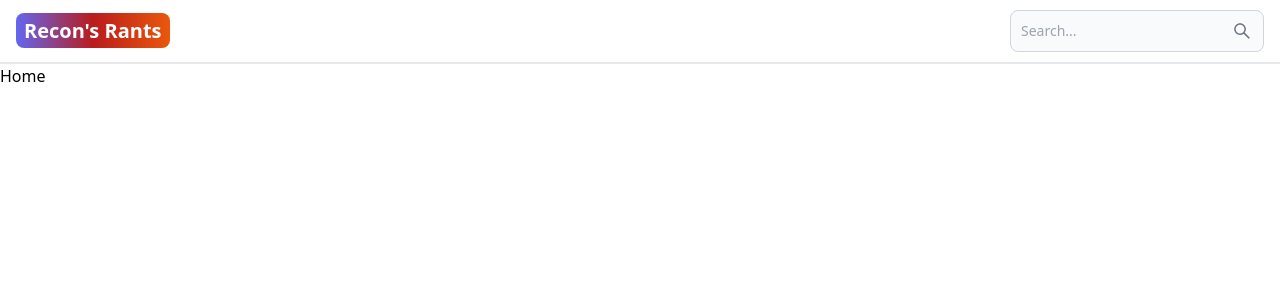
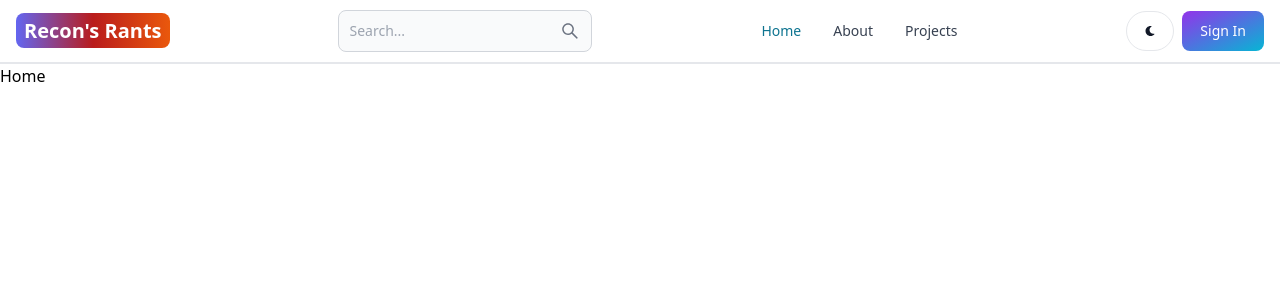
Before and after one commit to Gary-FullStack/Mern-Blog, a React (Vite) app in the folder client-side/: page / in a window 1280 px wide. Shown: the top 300 px of the page. Built offline with nearby package versions, Linux system fonts and the light colour scheme.

Commit message:
setting up the navbar
flowbite and whatnot

```diff
--- a/client-side/src/components/Header.jsx
+++ b/client-side/src/components/Header.jsx
@@ -1,8 +1,14 @@
 import { Button, Navbar, TextInput } from "flowbite-react";
-import { Link } from "react-router-dom";
+import { Link, useLocation } from "react-router-dom";
 import { AiOutlineSearch } from "react-icons/ai";
+import { FaMoon } from "react-icons/fa";
+
 
 export default function Header() {
+
+    const path = useLocation().pathname;
+
+
     return (
 
         <Navbar className="border-b-2">
@@ -21,7 +27,39 @@
                 <Button className="w-12 h-10 lg:hidden" color="gray" pill>
                    <AiOutlineSearch />
                 </Button>
+                <div className="flex gap-2 md:order-2">
+                    <Button className="w-12 h-10 hidden sm:inline" color="gray" pill>
+                     <FaMoon />
+                    </Button>
+                    <Link to="/sign-in">
+                        <Button  gradientDuoTone='purpleToBlue'>
+                            Sign In
+                        </Button>
+                    </Link>
+                    <Navbar.Toggle />
 
+                </div>
+                <Navbar.Collapse>
+                    <Navbar.Link active={path === "/"} as={'div'}>
+                        <Link to="/">
+                            Home
+                        </Link>
+                    </Navbar.Link>
+
+                    <Navbar.Link active={path === "/about"} as={'div'}>
+                        <Link to="/about">
+                            About
+                        </Link>
+                    </Navbar.Link>
+
+                    <Navbar.Link active={path === "/projects"} as={'div'}>
+                        <Link to="/projects">
+                            Projects
+                        </Link>
+                    </Navbar.Link>
+
+
+                </Navbar.Collapse>
         </Navbar>
     )
 }
```
